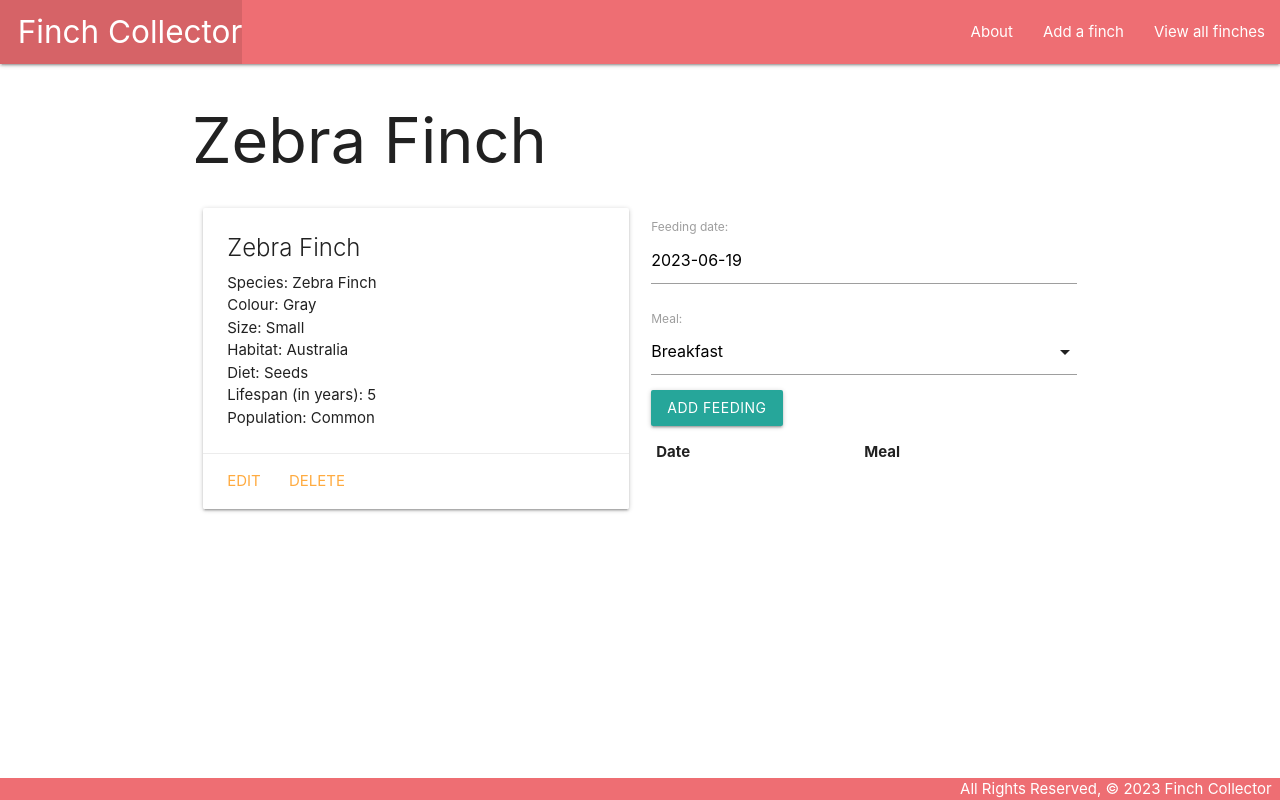
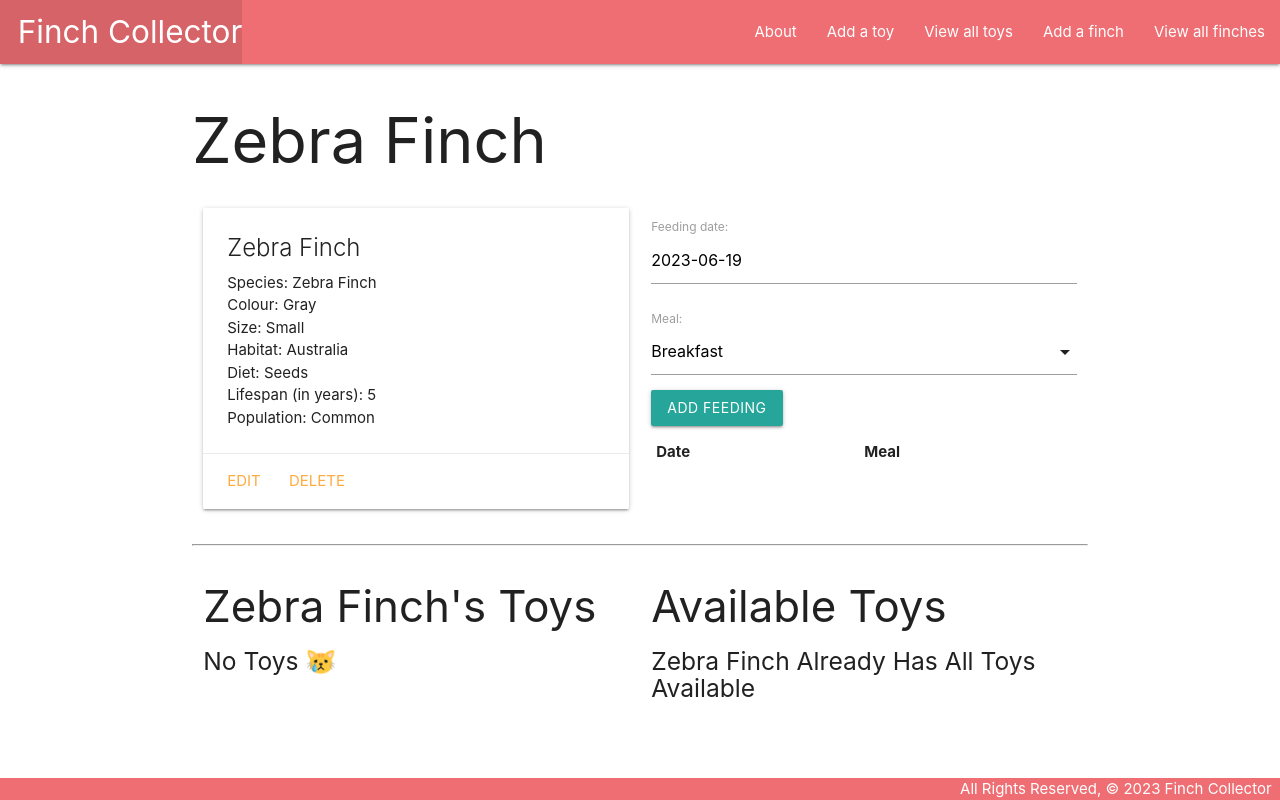
Before and after one commit to bestel89/finchescollector, a Django app: page /finches/2/ in a window 1280 px wide. Run offline with Django 4.2, Linux system fonts and the light colour scheme; data comes from the database, SQL or seed files in the repository; data that the repository does not hold is empty.

Commit message:
end of lab 5

```diff
--- a/main_app/admin.py
+++ b/main_app/admin.py
@@ -1,6 +1,7 @@
 from django.contrib import admin
-from .models import Finch, Feeding
+from .models import Finch, Feeding, Toy
 
 # Register your models here.
 admin.site.register(Finch)
 admin.site.register(Feeding)
+admin.site.register(Toy)
--- a/main_app/models.py
+++ b/main_app/models.py
@@ -1,11 +1,22 @@
 from django.db import models
 from django.urls import reverse
+from datetime import date
 
 MEALS = (
     ('B', 'Breakfast'),
     ('L', 'Lunch'),
     ('D', 'Dinner')
 )
+
+class Toy(models.Model):
+    name = models.CharField(max_length=50)
+    color = models.CharField(max_length=20)
+
+    def __str__(self):
+        return self.name
+
+    def get_absolute_url(self):
+        return reverse('toys_detail', kwargs={'pk': self.id})
 
 # Create your models here.
 class Finch(models.Model):
@@ -16,6 +27,7 @@ class Finch(models.Model):
     diet = models.CharField(max_length=100)
     lifespan = models.IntegerField()
     population = models.CharField(max_length=100)
+    toys = models.ManyToManyField(Toy)
 
     def __str__(self):
         return f'{self.species} id:{self.id}'
--- a/main_app/templates/base.html
+++ b/main_app/templates/base.html
@@ -19,6 +19,8 @@
         </ul>
         <ul class="right">
           <li><a href="{% url 'about' %}">About</a></li>
+          <li><a href="{% url 'toys_create' %}">Add a toy</a></li>
+          <li><a href="{% url 'toys_index' %}">View all toys</a></li>
           <li><a href="{% url 'finches_create' %}">Add a finch</a></li>
           <li><a href="{% url 'index' %}">View all finches</a></li>
         </ul>
--- a/main_app/templates/finches/detail.html
+++ b/main_app/templates/finches/detail.html
@@ -44,6 +44,55 @@
     </table>
   </div>
 </div>
+<!-- This is all new markup to be added just above the <script> tag -->
+  <hr>
+  <div class="row">
+    <div class="col s6">
+      <h3>{{ finch.species }}'s Toys</h3>
+      {% if finch.toys.count %}
+        {% for toy in finch.toys.all %}
+          <div class="card">
+            <div class="card-content">
+              <span class="card-title">
+                A <span style="color: {{ toy.color }}">{{ toy.color }}</span> {{ toy.name }}
+              </span>
+            </div>
+            <div class="card-action">
+              <form action="{% url 'disassoc_toy' finch.id toy.id  %}" method="POST">
+                {% csrf_token %}
+                <button type="submit" class="btn">Remove</button>
+              </form>
+            </div>
+          </div>
+        {% endfor %}
+      {% else %}
+        <h5>No Toys 😿</h5>
+      {% endif %}
+    </div>
+    <!-- Available toys will come after this line -->
+    <!-- New Markup Below -->
+    <div class="col s6">
+      <h3>Available Toys</h3>
+      {% if toys.count %}
+        {% for toy in toys.all %}
+          <div class="card">
+            <div class="card-content">
+              <span class="card-title">
+                A <span style="color: {{ toy.color }}">{{ toy.color }}</span> {{ toy.name }}
+              </span>
+            </div>
+            <div class="card-action">
+              <form action="{% url 'assoc_toy' finch.id toy.id  %}" method="POST">
+                {% csrf_token %}
+                <button type="submit" class="btn">Add</button>
+              </form>
+            </div>
+          </div>
+        {% endfor %}
+      {% else %}
+        <h5>{{finch.species}} Already Has All Toys Available</h5>
+      {% endif %}
+    </div>
 
 
 <script>
--- a/main_app/urls.py
+++ b/main_app/urls.py
@@ -10,4 +10,11 @@ urlpatterns = [
     path('finches/<int:pk>/update', views.FinchUpdate.as_view(), name="finches_update"),
     path('finches/<int:pk>/delete', views.FinchDelete.as_view(), name="finches_delete"),
     path('finches/<int:finch_id>/add_feeding', views.add_feeding, name="add_feeding"),
+    path('finches/<int:finch_id>/assoc_toy/<int:toy_id>/', views.assoc_toy, name='assoc_toy'),
+    path('finches/<int:finch_id>/disassoc_toy/<int:toy_id>/', views.disassoc_toy, name='disassoc_toy'),
+    path('toys/', views.ToyList.as_view(), name='toys_index'),
+    path('toys/<int:pk>/', views.ToyDetail.as_view(), name='toys_detail'),
+    path('toys/create/', views.ToyCreate.as_view(), name='toys_create'),
+    path('toys/<int:pk>/update/', views.ToyUpdate.as_view(), name='toys_update'),
+    path('toys/<int:pk>/delete/', views.ToyDelete.as_view(), name='toys_delete'),
 ]
--- a/main_app/views.py
+++ b/main_app/views.py
@@ -1,6 +1,7 @@
 from django.shortcuts import render, redirect
 from django.views.generic.edit import CreateView, UpdateView, DeleteView
-from .models import Finch
+from django.views.generic import ListView, DetailView
+from .models import Finch, Toy
 from .forms import FeedingForm
 
 # Create your views here.
@@ -18,16 +19,18 @@ def finches_index(request):
 
 def finches_detail(request, finch_id):
 	finch = Finch.objects.get(id=finch_id)
+	id_list = finch.toys.all().values_list('id')
+	toys_finch_doesnt_have = Toy.objects.exclude(id__in=id_list)
 	feeding_form = FeedingForm()
 	return render(request, 'finches/detail.html', {
 		'finch': finch,
-		'feeding_form': feeding_form
+		'feeding_form': feeding_form,
+		'toys': toys_finch_doesnt_have,
 	})
 
 class FinchCreate(CreateView):
 	model = Finch
-	fields = '__all__' #auto generate inputs on the form for all cat inputs
-	# fields = ['name', 'breed', 'description', 'age'] - ALTERNATIVE IF WANT TO REORDER THE FIELDS
+	fields = ['species', 'color', 'size', 'habitat', 'diet', 'lifespan', 'population']
 	# success_url = '/cats' #redirect to the index page
 
 class FinchUpdate(UpdateView):
@@ -50,3 +53,29 @@ def add_feeding(request, finch_id):
 		new_feeding.finch_id = finch_id
 		new_feeding.save()
 	return redirect('detail', finch_id=finch_id)
+
+class ToyList(ListView):
+	model = Toy
+
+class ToyDetail(DetailView):
+	model = Toy
+
+class ToyCreate(CreateView):
+	model = Toy
+	fields = '__all__'
+
+class ToyUpdate(UpdateView):
+	model = Toy
+	fields = ['name', 'color']
+
+class ToyDelete(DeleteView):
+	model = Toy
+	success_url = '/toys'
+
+def assoc_toy(request, finch_id, toy_id):
+	Finch.objects.get(id=finch_id).toys.add(toy_id)
+	return redirect('detail', finch_id=finch_id)
+
+def disassoc_toy(request, finch_id, toy_id):
+	Finch.objects.get(id=finch_id).toys.remove(toy_id)
+	return redirect('detail', finch_id=finch_id)
```
Also changed, not shown: main_app/templates/main_app/toy_confirm_delete.html (added, +13 -0 lines), main_app/templates/main_app/toy_detail.html (added, +20 -0 lines), main_app/templates/main_app/toy_form.html (added, +19 -0 lines), main_app/templates/main_app/toy_list.html (added, +17 -0 lines), main_app/migrations/0001_initial.py, main_app/migrations/0002_feeding.py (deleted).
